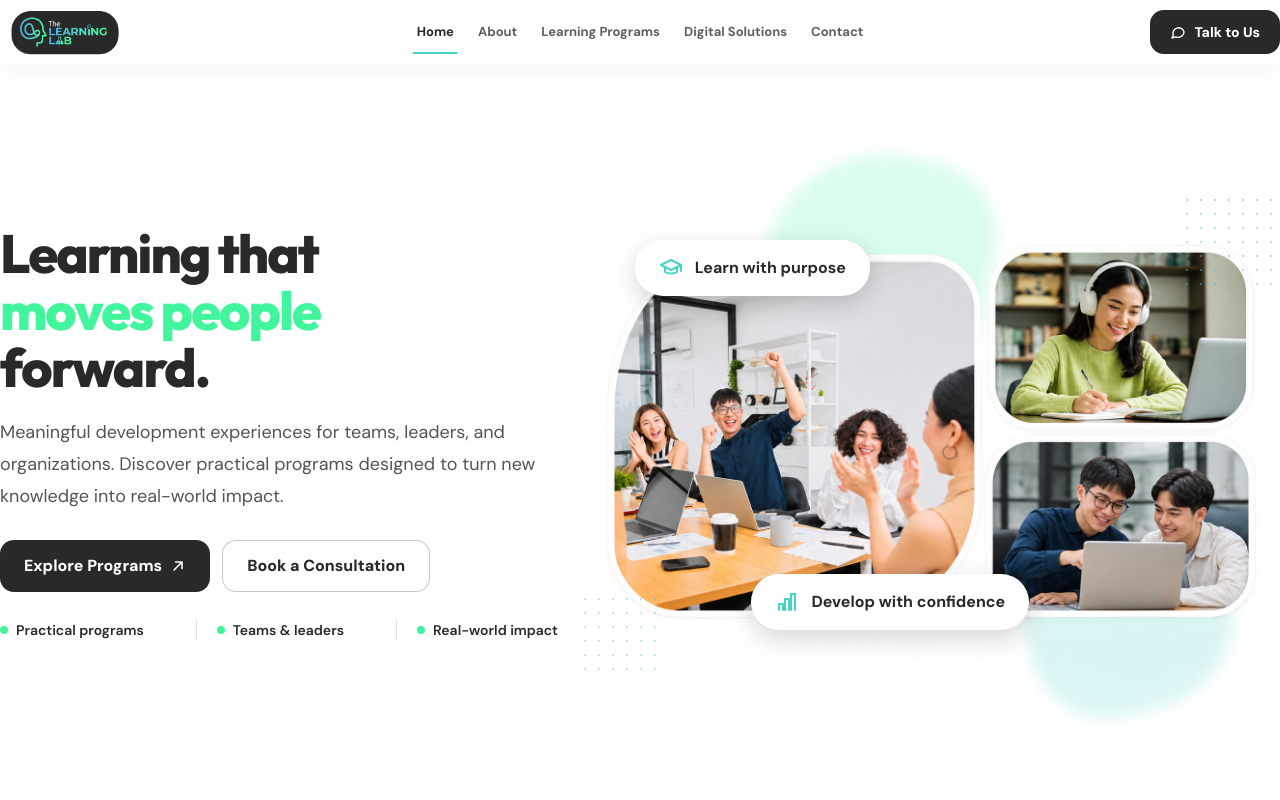
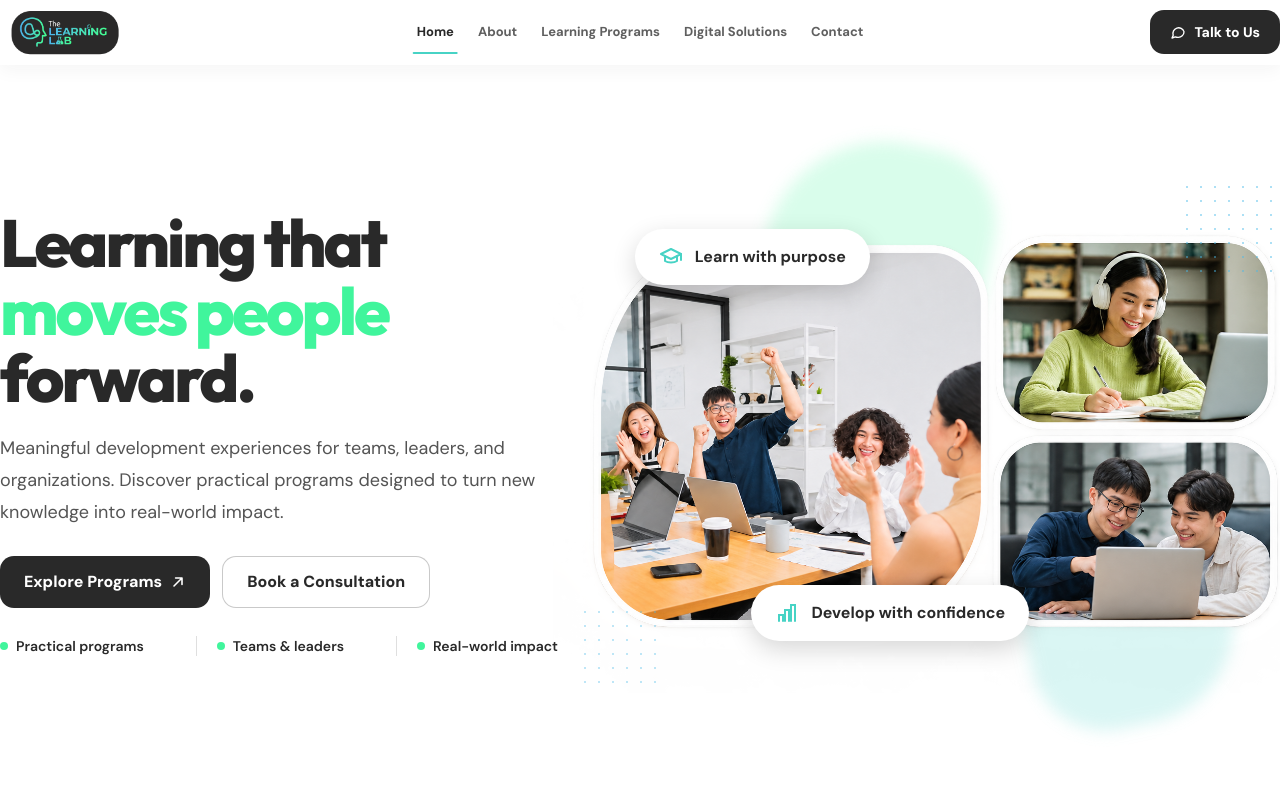
Before and after one commit to gabzy0423/The-Learning-Lab, a Next.js app: page / in a window 1280 px wide. Shown: the top 800 px of the page. Built offline with nearby package versions, Linux system fonts and the light colour scheme.

Commit message:
Bolden homepage hero

```diff
--- a/app/page.tsx
+++ b/app/page.tsx
@@ -42,7 +42,7 @@ export default function Home() {
       {/* Desktop navbar occupies 4rem plus its 1px bottom border. */}
       <div className="mx-auto grid min-h-0 w-full max-w-[80rem] grid-cols-1 items-start gap-8 px-7 py-10 sm:px-10 sm:py-12 lg:min-h-[calc(100dvh-4rem-1px)] lg:grid-cols-[minmax(0,0.9fr)_minmax(0,1.1fr)] lg:items-center lg:px-0">
         <div className="max-w-2xl">
-          <h1 id="hero-heading" className="max-w-2xl text-balance text-3xl font-extrabold leading-[1.06] tracking-[-0.035em] sm:text-4xl lg:text-[clamp(3rem,4.2vw,3.75rem)]">
+          <h1 id="hero-heading" className="max-w-2xl text-balance text-3xl font-extrabold leading-[1.02] tracking-[-0.045em] sm:text-4xl lg:text-[clamp(3.5rem,5.2vw,5rem)]">
             <span className="sm:block">Learning that </span>
             <span className="text-brand-mint-green sm:block">moves people </span>
             <span className="sm:block">forward.</span>
@@ -94,7 +94,7 @@ export default function Home() {
             height={1024}
             priority
             sizes="(min-width: 1280px) 60vw, (min-width: 1024px) 55vw, 100vw"
-            className="relative z-10 block h-auto w-full lg:w-[108%] lg:max-w-none lg:shrink-0 lg:translate-x-[4%]"
+            className="relative z-10 block h-auto w-full lg:w-[114%] lg:max-w-none lg:shrink-0 lg:translate-x-[7%]"
           />
           <span className="pointer-events-none absolute left-3 top-3 z-20 inline-flex max-w-[calc(100%-1.5rem)] items-center gap-2 rounded-full bg-white px-3 py-2 text-[11px] font-bold leading-4 text-brand-charcoal shadow-[0_8px_24px_rgba(0,0,0,0.16)] sm:left-[6%] sm:top-[11%] sm:max-w-none sm:gap-3 sm:px-5 sm:py-4 sm:text-sm sm:leading-normal">
             <svg aria-hidden="true" viewBox="0 0 24 24" className="size-4 shrink-0 text-brand-turquoise sm:size-6" fill="none" stroke="currentColor" strokeWidth="2" strokeLinecap="round" strokeLinejoin="round"><path d="m2 9 10-5 10 5-10 5L2 9Z" /><path d="M6 11v5c3 2 9 2 12 0v-5M22 9v6" /></svg>
```
